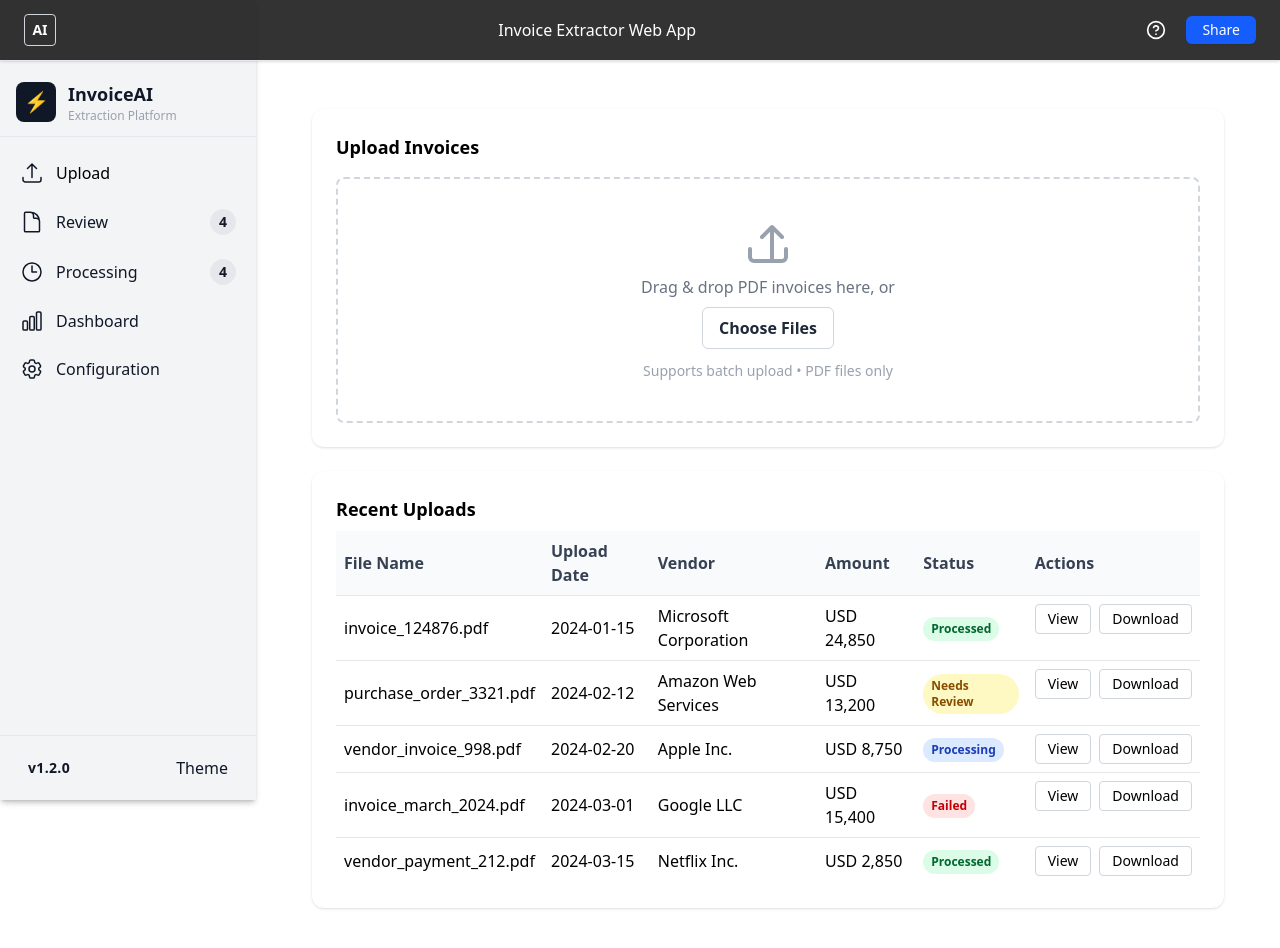
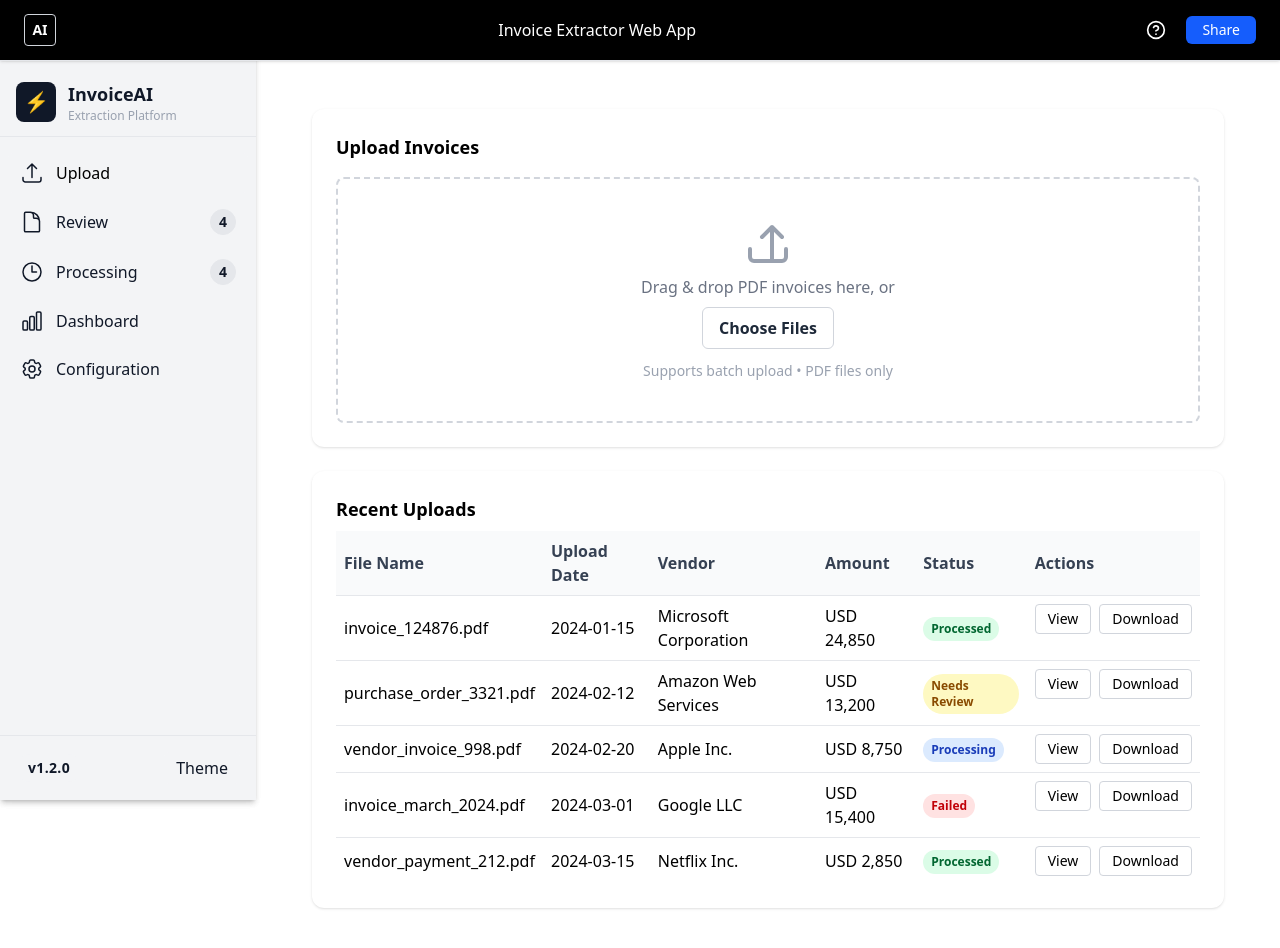
Before and after one commit to Poornima904/Invoice-Extraction, a React (Vite) app: page / in a window 1280 px wide. Shown: the top 948 px of the page. Built offline with nearby package versions, Linux system fonts and the light colour scheme.

Commit message:
header color changed

```diff
--- a/src/pages/Header.jsx
+++ b/src/pages/Header.jsx
@@ -3,7 +3,7 @@
 
 export default function Header() {
   return (
-    <header className="fixed top-0 left-0 w-full bg-[rgba(0,0,0,0.784)] bg-black/80  border-b border-gray-200 py-3 px-4 sm:px-6 flex items-center justify-between z-50 shadow-sm">
+    <header className="fixed top-0 left-0 w-full bg-black  border-b border-gray-200 py-3 px-4 sm:px-6 flex items-center justify-between z-50 shadow-sm">
 
       {/* Left: Logo */}
       <div className="flex items-center gap-2 sm:gap-3">
```
